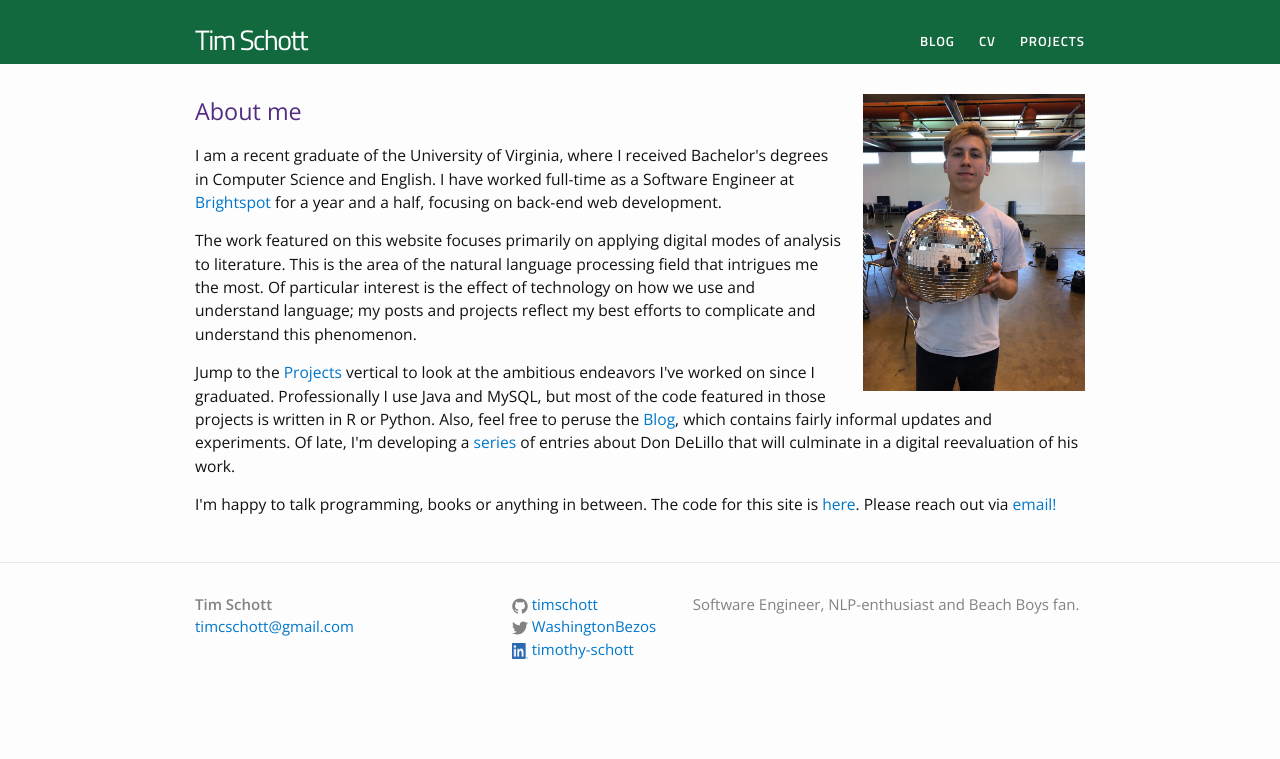
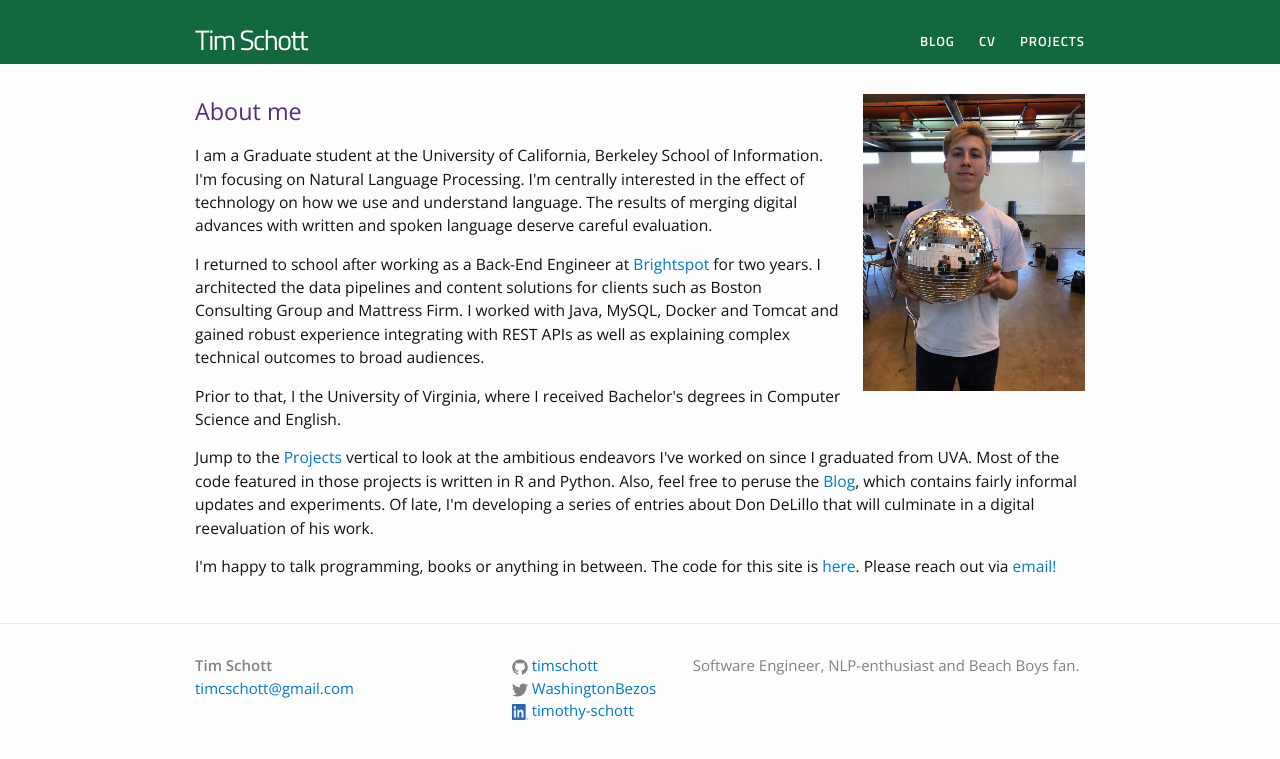
Before and after one commit to timschott/timschott.github.io, a Jekyll site: the page built from index.html, in a window 1280 px wide. Shown: the top 759 px of the page. Built offline with Jekyll 4.4.1, drawn with Linux system fonts in a browser that asks for light colours.

Commit message:
update homepage

```diff
--- a/index.html
+++ b/index.html
@@ -9,10 +9,12 @@ description: Welcome to my new site!
 
 <h2> About me </h2>
 
-<p> I am a recent graduate of the University of Virginia, where I received Bachelor's degrees in Computer Science and English. I have worked full-time as a Software Engineer at <a href="https://www.brightspot.com/">Brightspot</a> for a year and a half, focusing on back-end web development.</p>
+<p>I am a Graduate student at the University of California, Berkeley School of Information. I'm focusing on Natural Language Processing. I'm centrally interested in the effect of technology on how we use and understand language. The results of merging digital advances with written and spoken language deserve careful evaluation.</p>
 
-<p>The work featured on this website focuses primarily on applying digital modes of analysis to literature. This is the area of the natural language processing field that intrigues me the most. Of particular interest is the effect of technology on how we use and understand language; my posts and projects reflect my best efforts to complicate and understand this phenomenon.</p>
+<p>I returned to school after working as a Back-End Engineer at <a href="https://www.brightspot.com/">Brightspot</a> for two years. I architected the data pipelines and content solutions for clients such as Boston Consulting Group and Mattress Firm. I worked with Java, MySQL, Docker and Tomcat and gained robust experience integrating with REST APIs as well as explaining complex technical outcomes to broad audiences.</p>
 
-<p>Jump to the <a href="/projects">Projects</a> vertical to look at the ambitious endeavors I've worked on since I graduated. Professionally I use Java and MySQL, but most of the code featured in those projects is written in R or Python. Also, feel free to peruse the <a href="/blog">Blog</a>, which contains fairly informal updates and experiments. Of late, I'm developing a <a href="/blog/2020/12/don-delillo-pt1">series</a> of entries about Don DeLillo that will culminate in a digital reevaluation of his work.</p>
+<p>Prior to that, I the University of Virginia, where I received Bachelor's degrees in Computer Science and English.</p>
+
+<p>Jump to the <a href="/projects">Projects</a> vertical to look at the ambitious endeavors I've worked on since I graduated from UVA. Most of the code featured in those projects is written in R and Python. Also, feel free to peruse the <a href="/blog">Blog</a>, which contains fairly informal updates and experiments. Of late, I'm developing a series of entries about Don DeLillo that will culminate in a digital reevaluation of his work.</p>
 
 <p>I'm happy to talk programming, books or anything in between. The code for this site is <a href="https://github.com/timschott/timschott.github.io">here</a>. Please reach out via <a href="mailto:timcschott@gmail.com">email!</a></p>
```
